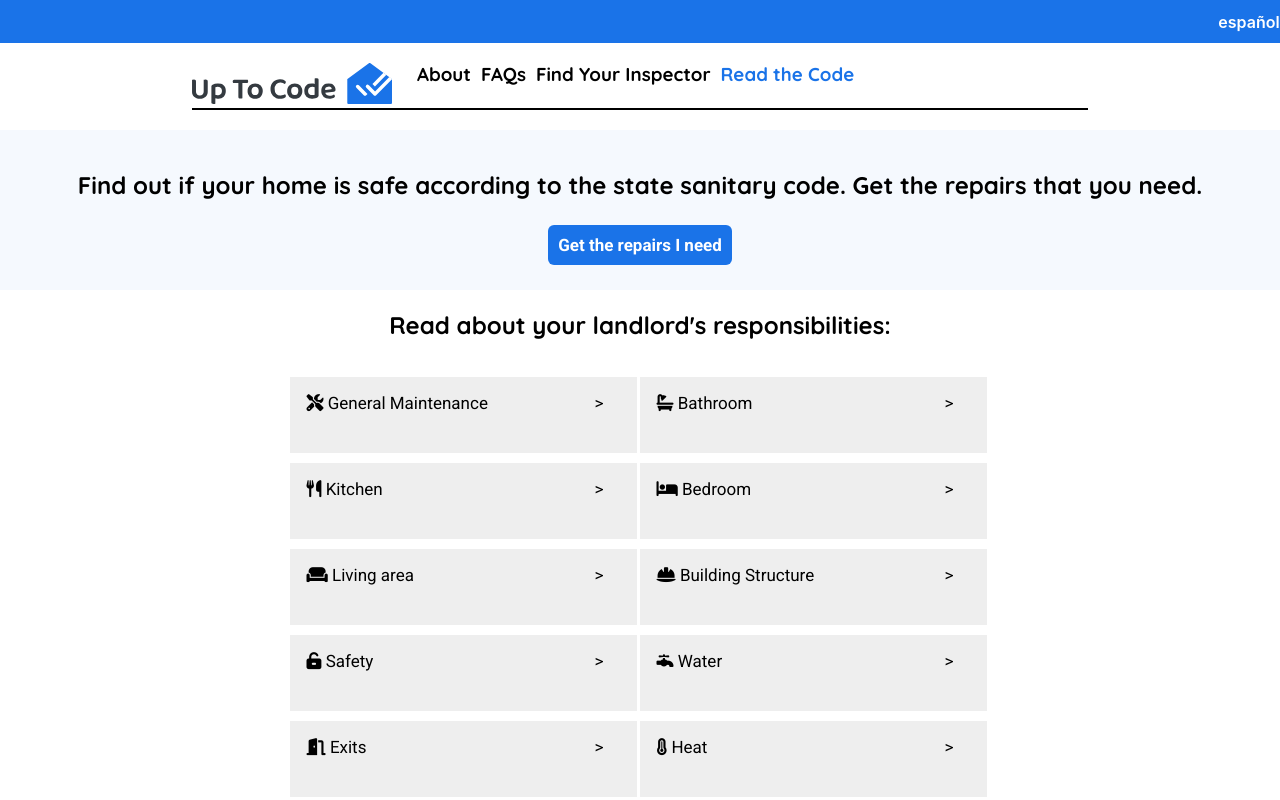
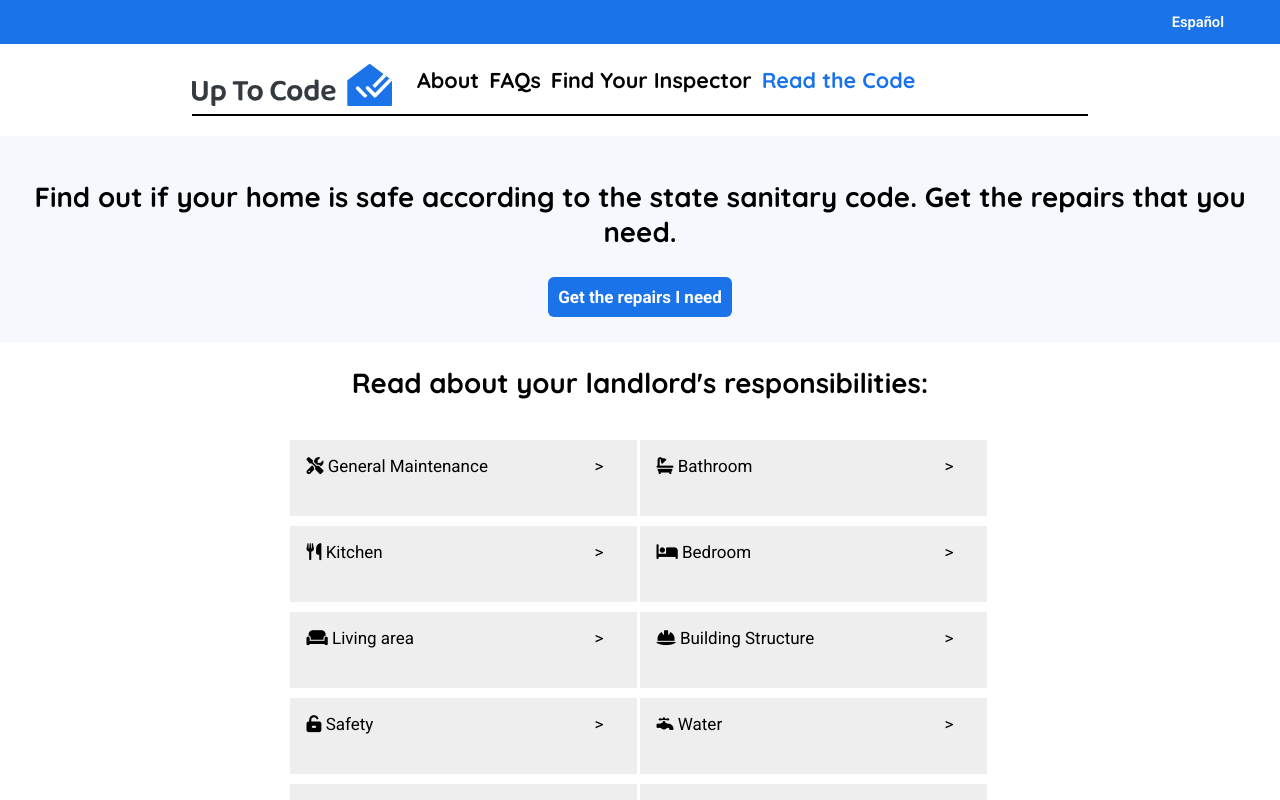
Before and after one commit to nonprofittechy/housing-code-static-site, a React (Create React App) app: page / in a window 1280 px wide. Shown: the top 800 px of the page. Built offline with nearby package versions, Linux system fonts and the light colour scheme.

Commit message:
Close #3, implement top nav styles

```diff
--- a/src/App.css
+++ b/src/App.css
@@ -1,32 +1,48 @@
 :root {
   --blue: #1A73E8;
   --lightblue: #F5F9FE;
+  --lightest: white;
 }
 
 #root {
   margin-top: 0;
   padding: 0;
+  font-size: 1.15rem;
 }
 
 .topnav {
   top: 0;
   width: 100%;
+  box-sizing: border-box;
+  -moz-box-sizing: border-box;
+  -webkit-box-sizing: border-box;
+  margin: 0;
+  padding: 0 2rem;
+  display: flex;
+  justify-content: flex-end;
   background-color: var(--blue);
-  margin: 0;
-  padding: .6em;
-  text-align: right;
+  font-family: "Roboto", Sans-serif;
+  font-weight: 600;
+  font-size: 0.8em;
 }
 
 #language-container {
-  color: white;
+  padding: .7rem 1rem;
+  display: flex;
   justify-content: space-between;
   line-height: 1.5em;
 }
 
 .language-link {
-  color: white;
+  padding: .5rem;
   font-weight: 600;
-  padding-right: 10px;
+  color: var(--lightest);
+}
+
+@media (max-width: 767px) {
+  .topnav {
+    justify-content: center;
+  }
 }
 
 .App {
--- a/src/App.js
+++ b/src/App.js
@@ -51,7 +51,7 @@ function App() {
             <div class="topnav">
                 <div id='language-container'>
                     <Link className='link-no-decoration' to={languageCode === "en" ? "/es/" : "/"} >
-                        <span class="language-link">{languageCode === "en" ? "español" : "English"}</span>
+                        <span class="language-link">{languageCode === "en" ? "Español" : "English"}</span>
                     </Link>
                 </div>
             </div>
```
